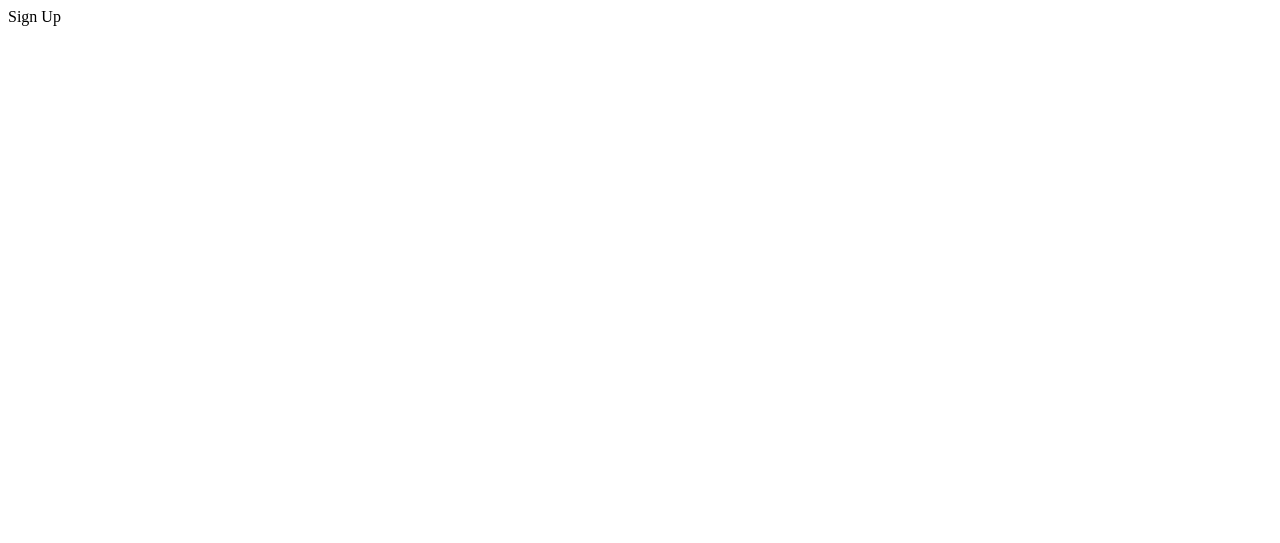
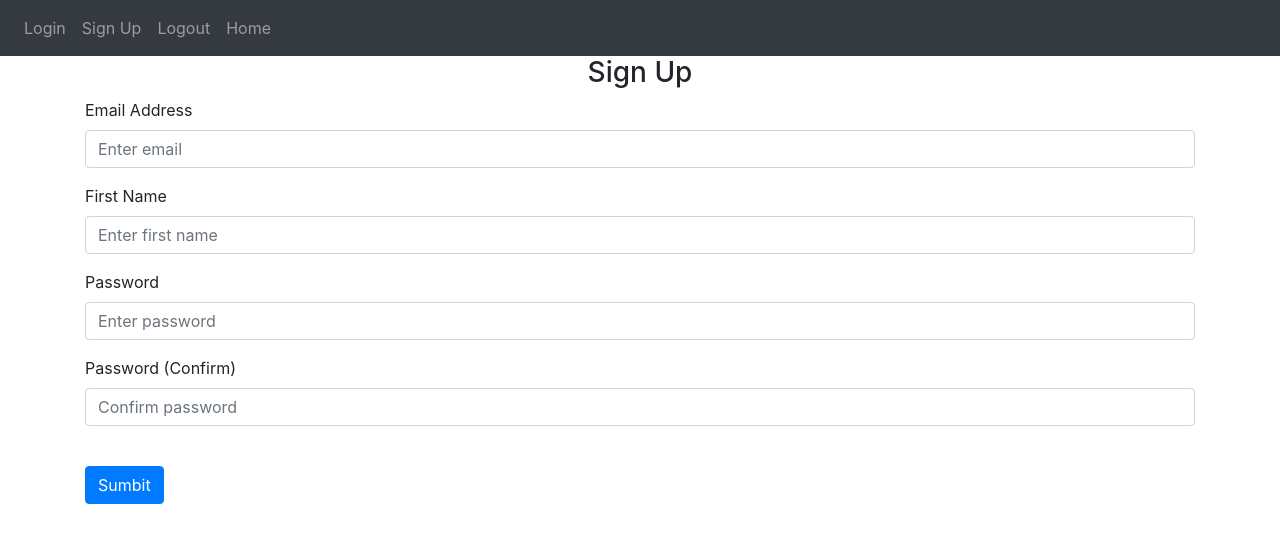
Before and after one commit to Bybyzilo/flask_learn, a Flask app: page /sign-up in a window 1280 px wide. Before the commit the part shown is almost empty. Shown: the top 543 px of the page. Run offline with Flask 3, Linux system fonts and the light colour scheme; some libraries are stand-ins or nearby versions.

Commit message:
add registration form

```diff
--- a/website/auth.py
+++ b/website/auth.py
@@ -1,16 +1,38 @@
-from flask import Blueprint
+from flask import Blueprint, render_template, request, flash
 
 
 auth = Blueprint('auth', __name__)
 
-@auth.route('/login')
+
+@auth.route('/login', methods=['GET', 'POST'])
 def login():
-    return '<p>Login</p>'
+    data = request.form
+    print(data)
+    return render_template('login.html')
+
 
 @auth.route('/logout')
 def logout():
     return '<p>Logout</p>'
 
-@auth.route('/sign-up')
+
+@auth.route('/sign-up', methods=['GET', 'POST'])
 def sign_up():
-    return '<p>Sign Up</p>'
+    if request.method == 'POST':
+        email = request.form.get('email')
+        first_name = request.form.get('firstName')
+        password1 = request.form.get('password1')
+        password2 = request.form.get('password2')
+
+        if len(email) < 4:
+            flash('Email must be greater then 3 characters.', category='error')
+        elif len(first_name) < 2:
+            flash('Name must be greater then 1 characters.', category='error')
+        elif password1 != password2:
+            flash('Password don\'t match', category='error')
+        elif len(password1) < 7:
+            flash('Password must be at least then 7 characters.', category='error')
+        else:
+            flash('Account created!', category='success')
+
+    return render_template('sign_up.html')
--- a/website/templates/base.html
+++ b/website/templates/base.html
@@ -29,13 +29,33 @@
       </button>
       <div class="collapse navbar-collapse" id="navbar">
         <div class="navbar-nav">
-          <a class="nav-item nav-link" id="login" href="/Login">Login</a>
-          <a class="nav-item nav-link" id="signUp" href="/sign-up">Sign Up</a>
-          <a class="nav-item nav-link" id="Logout" href="/Logout">Logout</a>
-          <a class="nav-item nav-link" id="Home" href="/">Home</a>
+          <a class="nav-item nav-link" id="login" href="/login">Login</a>
+          <a class="nav-item nav-link" id="sign-up" href="/sign-up">Sign Up</a>
+          <a class="nav-item nav-link" id="logout" href="/logout">Logout</a>
+          <a class="nav-item nav-link" id="home" href="/">Home</a>
         </div>
       </div>
     </nav>
+
+    {% with messages = get_flashed_messages(with_categories=true) %} {% if
+    messages %} {% for category, message in messages %} {% if category ==
+    'error' %}
+    <div class="alert alert-danger alert-dismissable fade show" role="alert">
+      {{ message }}
+      <button type="button" class="close" data-dismiss="alert">
+        <span aria-hidden="true">&times;</span>
+      </button>
+    </div>
+    {% else %}
+    <div class="alert alert-success alert-dismissable fade show" role="alert">
+      {{ message }}
+      <button type="button" class="close" data-dismiss="alert">
+        <span aria-hidden="true">&times;</span>
+      </button>
+    </div>
+    {% endif %} {% endfor %} {% endif %} {% endwith %}
+
+    <div class="container">{% block content %} {% endblock %}</div>
 
     <script
       src="https://code.jquery.com/jquery-3.2.1.slim.min.js"
--- a/website/templates/home.html
+++ b/website/templates/home.html
@@ -1 +1,5 @@
-{% extends "base.html" %} {% block title %}Change{% endblock %}
+{% extends "base.html" %} {% block title %}Home{% endblock %}
+
+{% block content %}
+<h1>This is the home page</h1>
+{% endblock %}
--- /dev/null
+++ b/website/templates/sign_up.html
@@ -0,0 +1,48 @@
+{% extends "base.html" %} {% block title %}Sign Up{% endblock %} {% block
+content %}
+<form method="POST">
+  <h3 align="center">Sign Up</h3>
+  <div class="form-group">
+    <label for="email">Email Address</label>
+    <input
+      type="email"
+      class="form-control"
+      id="email"
+      name="email"
+      placeholder="Enter email"
+    />
+  </div>
+  <div class="form-group">
+    <label for="firstName">First Name</label>
+    <input
+      type="text"
+      class="form-control"
+      id="firstName"
+      name="firstName"
+      placeholder="Enter first name"
+    />
+  </div>
+  <div class="form-group">
+    <label for="password1">Password</label>
+    <input
+      type="password"
+      class="form-control"
+      id="password1"
+      name="password1"
+      placeholder="Enter password"
+    />
+  </div>
+  <div class="form-group">
+    <label for="password1">Password (Confirm)</label>
+    <input
+      type="password"
+      class="form-control"
+      id="password2"
+      name="password2"
+      placeholder="Confirm password"
+    />
+  </div>
+  <br />
+  <button type="sumbit" class="btn btn-primary">Sumbit</button>
+</form>
+{% endblock %}
```
Also changed, not shown: website/templates/login.html (added, +29 -0 lines).
